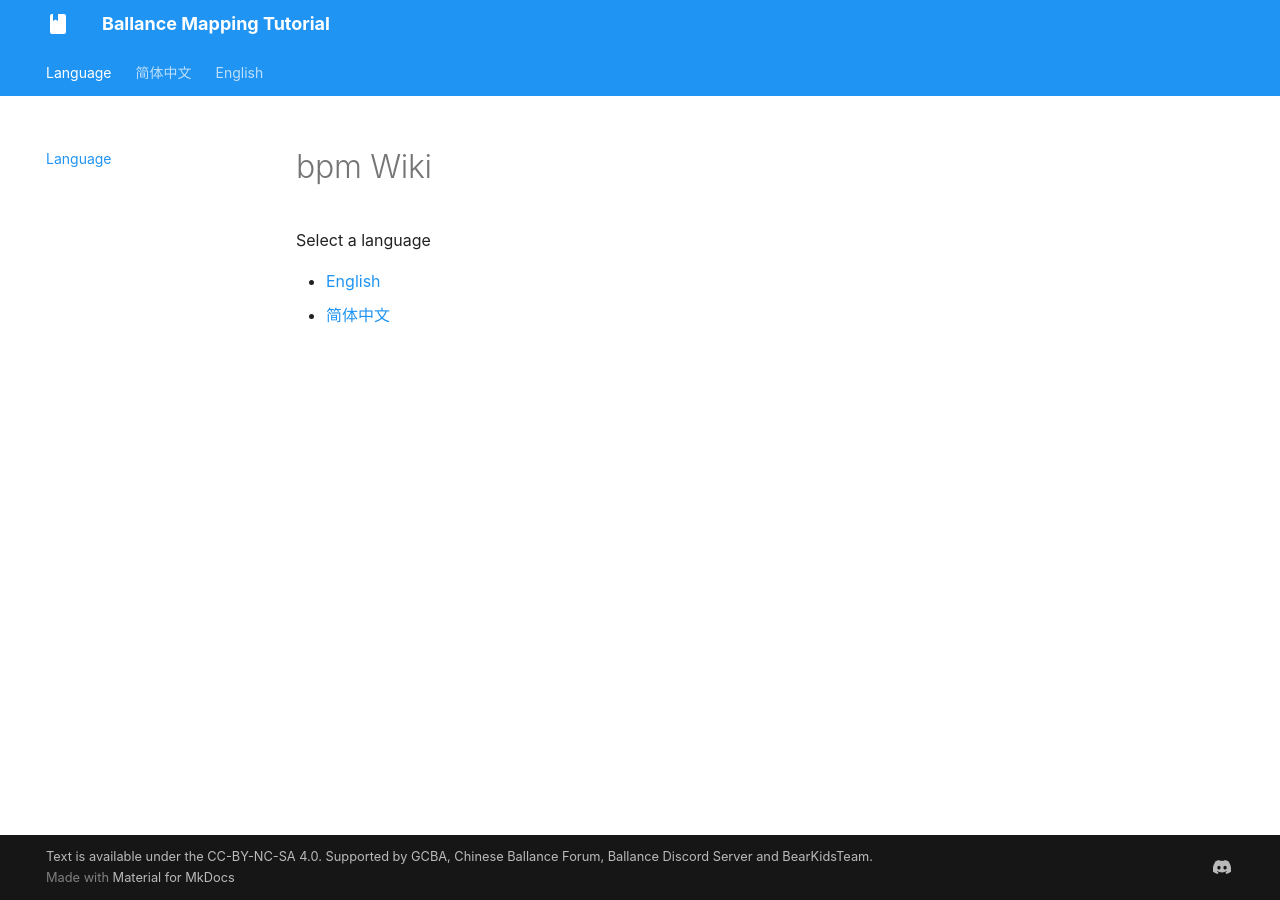
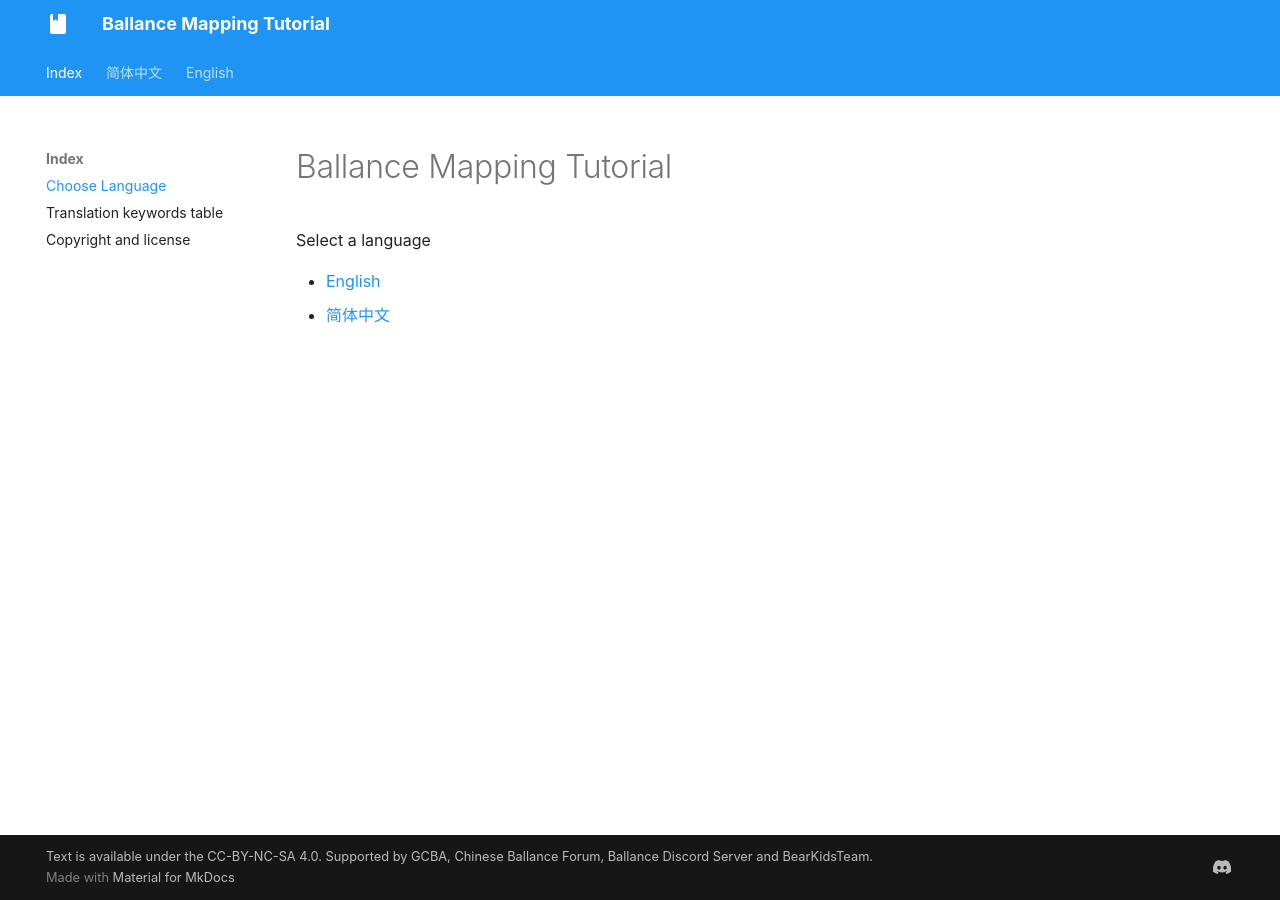
Before and after one commit to GameExpCombination/BallanceMappingTutorial, an MkDocs documentation site: the page built from docs/index.md, in a window 1280 px wide. Built offline with MkDocs 1.6.1 and Material for MkDocs 9.7.7, drawn with Linux system fonts in a browser that asks for light colours.

Commit message:
add some new things

```diff
--- a/docs/index.md
+++ b/docs/index.md
@@ -1,4 +1,4 @@
-# bpm Wiki
+# Ballance Mapping Tutorial
 
 Select a language
 
--- a/mkdocs.yml
+++ b/mkdocs.yml
@@ -1,15 +1,19 @@
 site_name: Ballance Mapping Tutorial
 site_description: 'The tutorial for Ballance mapping.'
-site_author: 'yyc12345'
-# site_url: 'https://yyc12345.github.io/bpm_wiki/'
+site_author: 'Ballance Player Organization'
+# site_url: 'https://gameexpcombination.github.io/BallanceMappingTutorial/'
 
 # repo_name: 'GameExpCombination/BallanceMappingTutorial'
 # repo_url: 'https://github.com/GameExpCombination/BallanceMappingTutorial'
+# edit_uri: ''
 
-copyright: 'Text is available under the CC-BY-NC-SA 4.0. Supported by GCBA, Chinese Ballance Forum, Ballance Discord Server and BearKidsTeam.'
+copyright: 'Text is available under the <a href="https://creativecommons.org/licenses/by-nc-sa/4.0/">CC-BY-NC-SA 4.0</a>. Supported by GCBA, Chinese Ballance Forum, Ballance Discord Server and BearKidsTeam.'
 
 nav:
-    - Language: index.md
+    - Index:
+        - 'Choose Language': 'index.md'
+        - 'Translation keywords table': 'translation_keywords.md'
+        - 'Copyright and license': 'license.md'
     - 简体中文:
         - '前言': 'zh-hans/index.md'
         - 'Virtools教程':
@@ -27,7 +31,7 @@ nav:
           - '建造路面与钢轨（入门）': 'zh-hans/max/road_rail.md'
           - 'NMO文件导入Max': 'zh-hans/max/nmo_import.md'
           - '直接制作路面教程（进阶）': 'zh-hans/max/enhanced_road_rail.md'
-        - '版权与许可证': 'zh-hans/license.md'
+        - '视频教程': 'zh-hans/video.md'
     - English:
         - 'Introduction': 'en/index.md'
         - 'Virtools tutorial':
@@ -45,7 +49,7 @@ nav:
           - 'Build road and rail': 'en/max/road_rail.md'
           - 'Import NMO file': 'en/max/nmo_import.md'
           - 'Enhanced build road and rail': 'en/max/enhanced_road_rail.md'
-        - 'Copyright and license': 'en/license.md'
+        - 'Video tutorial': 'en/video.md'
 
 theme:
   name: 'material'
```
Also changed, not shown: docs/license.md (added, +77 -0 lines), docs/translation_keywords.md (added, +11 -0 lines), docs/zh-hans/index.md (+27 -0 lines), docs/zh-hans/license.md (deleted, +0 -75 lines), docs/en/license.md (deleted), docs/en/video.md (added), docs/zh-hans/video.md (added), 1 other file.
